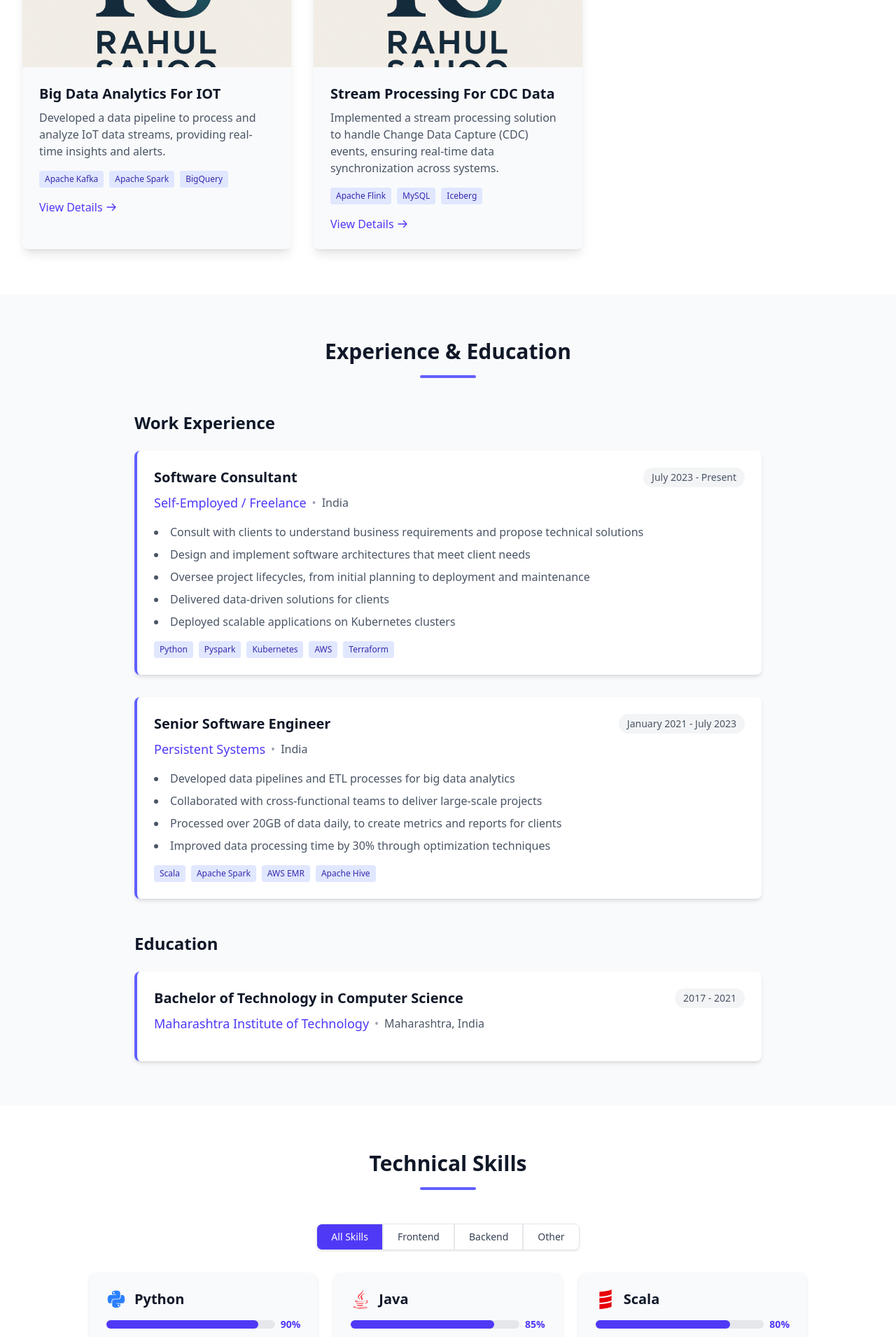
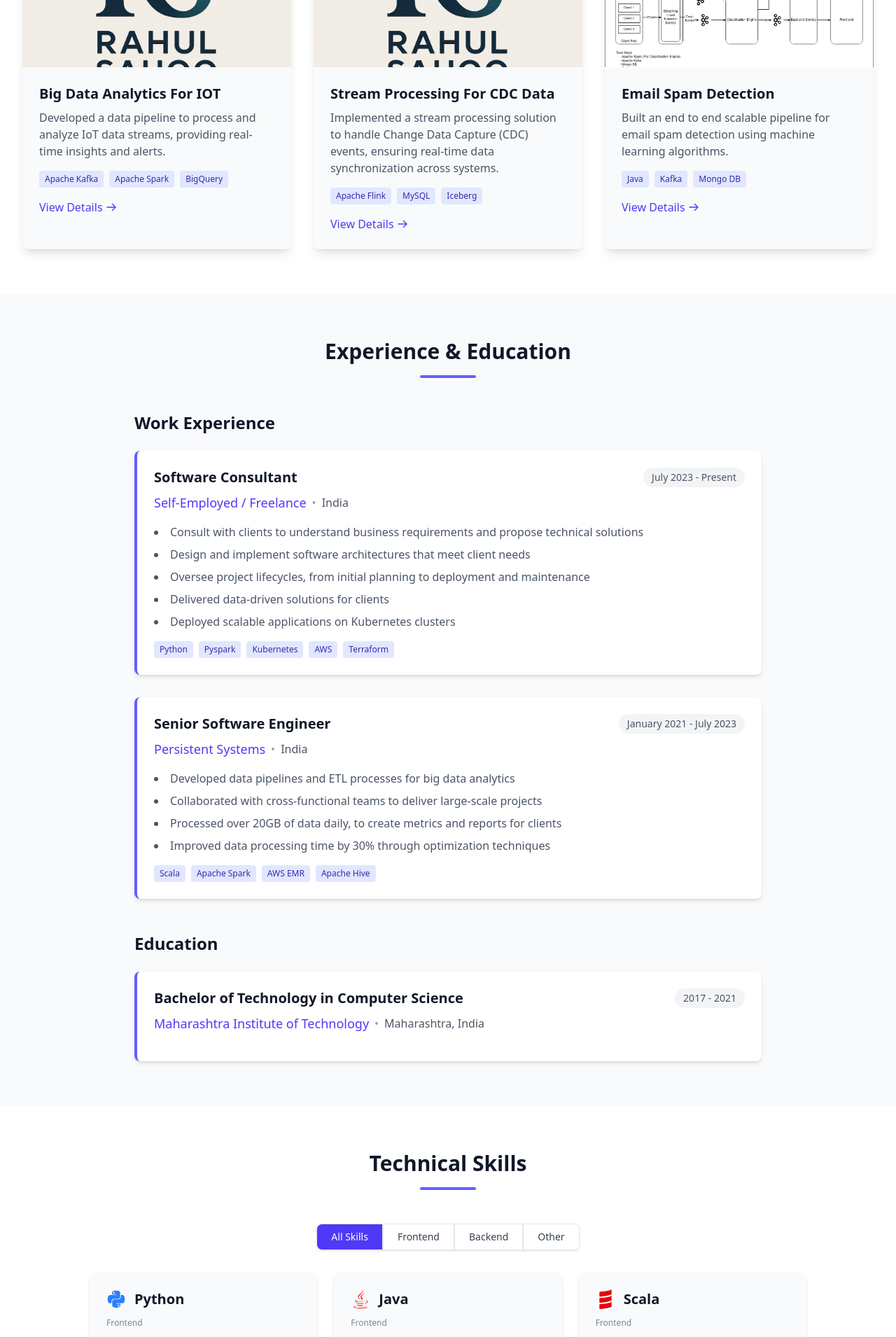
Before and after one commit to LilMonk/rahul_portfolio, a React (Vite) app: page / in a window 1280 px wide. Shown: the part 1940-3850 px from the top of the page at 70% size. Built offline with nearby package versions, Linux system fonts and the light colour scheme.

Commit message:
chore: Cleaned skill section added project.

```diff
--- a/src/components/sections/Hero.tsx
+++ b/src/components/sections/Hero.tsx
@@ -10,7 +10,7 @@ export default function Hero() {
   const items = [name, "Software Consultant", "Data Engineer", "DevOps"];
   const [currentItemIndex, setCurrentItemIndex] = useState(0);
   const [displayText, setDisplayText] = useState("");
-  const [isTyping, setIsTyping] = useState(true);
+  const [isTyping] = useState(true);
   const [isDeleting, setIsDeleting] = useState(false);
   const [typingSpeed, setTypingSpeed] = useState(150);
 
--- a/src/components/sections/Projects.tsx
+++ b/src/components/sections/Projects.tsx
@@ -1,4 +1,4 @@
-import { useState } from "react";
+import { useState, useRef, useEffect } from "react";
 import { projects } from "../../utils/mockData";
 import { Project } from "../../types/portfolio";
 import { useThemeColors } from "../../hooks/useThemeColors";
@@ -6,6 +6,7 @@ import { useThemeColors } from "../../hooks/useThemeColors";
 export default function Projects() {
   const [activeProject, setActiveProject] = useState<Project | null>(null);
   const colors = useThemeColors();
+  const modalRef = useRef<HTMLDivElement>(null);
 
   const handleProjectClick = (project: Project) => {
     setActiveProject(project);
@@ -14,6 +15,26 @@ export default function Projects() {
   const closeModal = () => {
     setActiveProject(null);
   };
+
+  // Handle click outside of modal
+  useEffect(() => {
+    const handleClickOutside = (event: MouseEvent) => {
+      if (
+        modalRef.current &&
+        !modalRef.current.contains(event.target as Node)
+      ) {
+        closeModal();
+      }
+    };
+
+    if (activeProject) {
+      document.addEventListener("mousedown", handleClickOutside);
+    }
+
+    return () => {
+      document.removeEventListener("mousedown", handleClickOutside);
+    };
+  }, [activeProject]);
 
   return (
     <section id="projects" className={`py-16 ${colors.bgPrimary}`}>
@@ -29,7 +50,7 @@ export default function Projects() {
           </p>
         </div>
 
-        <div className="grid grid-cols-1 md:grid-cols-2 lg:grid-cols-3 gap-8">
+        <div className="grid grid-cols-1 md:grid-cols-2 lg:grid-cols-3 gap-8 justify-items-center">
           {projects.map((project) => (
             <div
               key={project.id}
@@ -108,10 +129,22 @@ export default function Projects() {
 
       {/* Modal for project details */}
       {activeProject && (
-        <div className="fixed inset-0 bg-black bg-opacity-50 flex items-center justify-center z-50 p-4">
+        <div className="fixed inset-0 bg-opacity-25 backdrop-blur-sm flex items-center justify-center z-50 p-4">
           <div
-            className={`${colors.bgPrimary} rounded-lg w-full max-w-3xl max-h-[90vh] overflow-y-auto`}
+            ref={modalRef}
+            className={`${colors.bgPrimary} rounded-lg w-full max-w-3xl max-h-[90vh] overflow-y-auto scrollbar-hide`}
+            style={{
+              scrollbarWidth: "none",
+              msOverflowStyle: "none",
+            }}
           >
+            <style>
+              {`
+                .scrollbar-hide::-webkit-scrollbar {
+                  display: none;
+                }
+              `}
+            </style>
             <div className="p-6">
               <div className="flex justify-between items-center mb-4">
                 <h3 className={`text-2xl font-bold ${colors.textPrimary}`}>
--- a/src/components/sections/Skills.tsx
+++ b/src/components/sections/Skills.tsx
@@ -112,22 +112,6 @@ export default function Skills() {
                 </h3>
               </div>
 
-              <div className="flex items-center mb-2">
-                <div
-                  className={`w-full ${colors.getThemeClass("bg-gray-200", "bg-gray-700")} rounded-full h-3`}
-                >
-                  <div
-                    className="bg-indigo-600 h-3 rounded-full transition-all duration-500 ease-in-out"
-                    style={{ width: `${skill.level}%` }}
-                  ></div>
-                </div>
-                <span
-                  className={`ml-2 text-sm font-semibold ${colors.brandPrimary}`}
-                >
-                  {skill.level}%
-                </span>
-              </div>
-
               <div className={`text-xs ${colors.textAccent} mt-2 opacity-70`}>
                 {skill.category.charAt(0).toUpperCase() +
                   skill.category.slice(1)}
--- a/src/utils/mockData.ts
+++ b/src/utils/mockData.ts
@@ -6,6 +6,7 @@ import {
   Skill,
 } from "../types/portfolio";
 import logoImage from "../assets/images/RahulSahooLogo.png"; // Using existing logo as a fallback for missing images
+import spamDetectionImage from "../assets/images/blog/Spam_Email_Detection_Architecture_Diagram.png";
 
 export const personalInfo: PersonalInfo = {
   name: "Rahul Kumar Sahoo",
@@ -44,6 +45,17 @@ export const projects: Project[] = [
     githubUrl: "https://github.com/LilMonk/flink-iceberg-cdc",
     details:
       "Designed and developed a robust stream processing system for Change Data Capture (CDC) events. This solution ensures real-time data synchronization between multiple systems, maintaining data consistency and integrity across the entire data ecosystem.",
+  },
+  {
+    id: "project-3",
+    title: "Email Spam Detection",
+    description:
+      "Built an end to end scalable pipeline for email spam detection using machine learning algorithms.",
+    imageUrl: spamDetectionImage, // Use the imported image
+    technologies: ["Java", "Kafka", "Mongo DB"],
+    githubUrl: "https://github.com/LilMonk/Email_Radar",
+    details:
+      "Developed a comprehensive pipeline for email spam detection, leveraging advanced machine learning algorithms. This scalable solution efficiently identifies and filters spam emails, enhancing user experience and security.",
   },
 ];
 
```
Also changed, not shown: src/assets/images/blog/Spam_Email_Detection_Architecture_Diagram.png (added).
